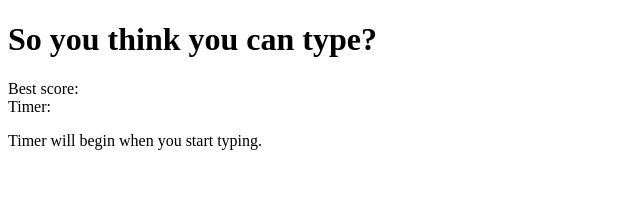
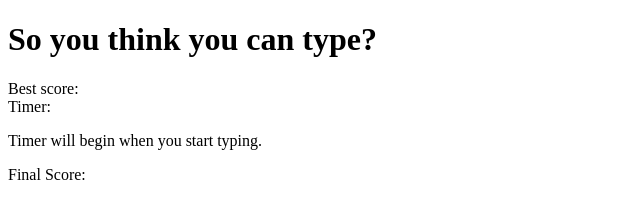
Before and after one commit to zachyazzie/typing-test, a plain HTML site: page index.html in a window 1280 px wide. Shown: the full height of the page, 0-640 px from the left. Drawn offline with Linux system fonts and the light colour scheme.

Commit message:
Adding final score div

```diff
--- a/index.html
+++ b/index.html
@@ -14,6 +14,7 @@
       <div>Timer: <span class="timer"></span></div>
     </div>
     <p>Timer will begin when you start typing.</p>
+    <p class="final-score-wrapper">Final Score: <span class="final-score"></span></p>
     <div id="typing container"></div>
     <script src="script.js"></script>
   </body>
```
